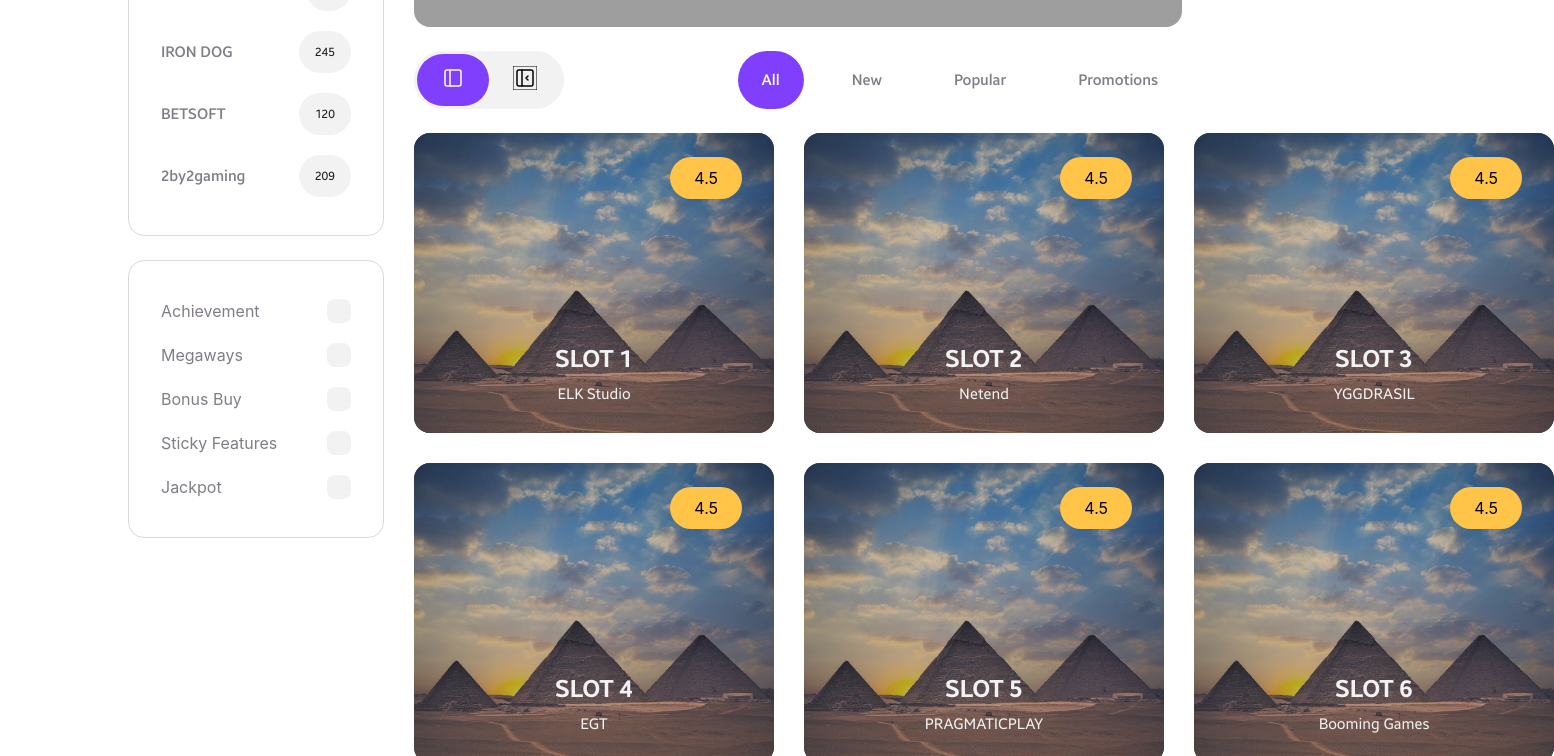
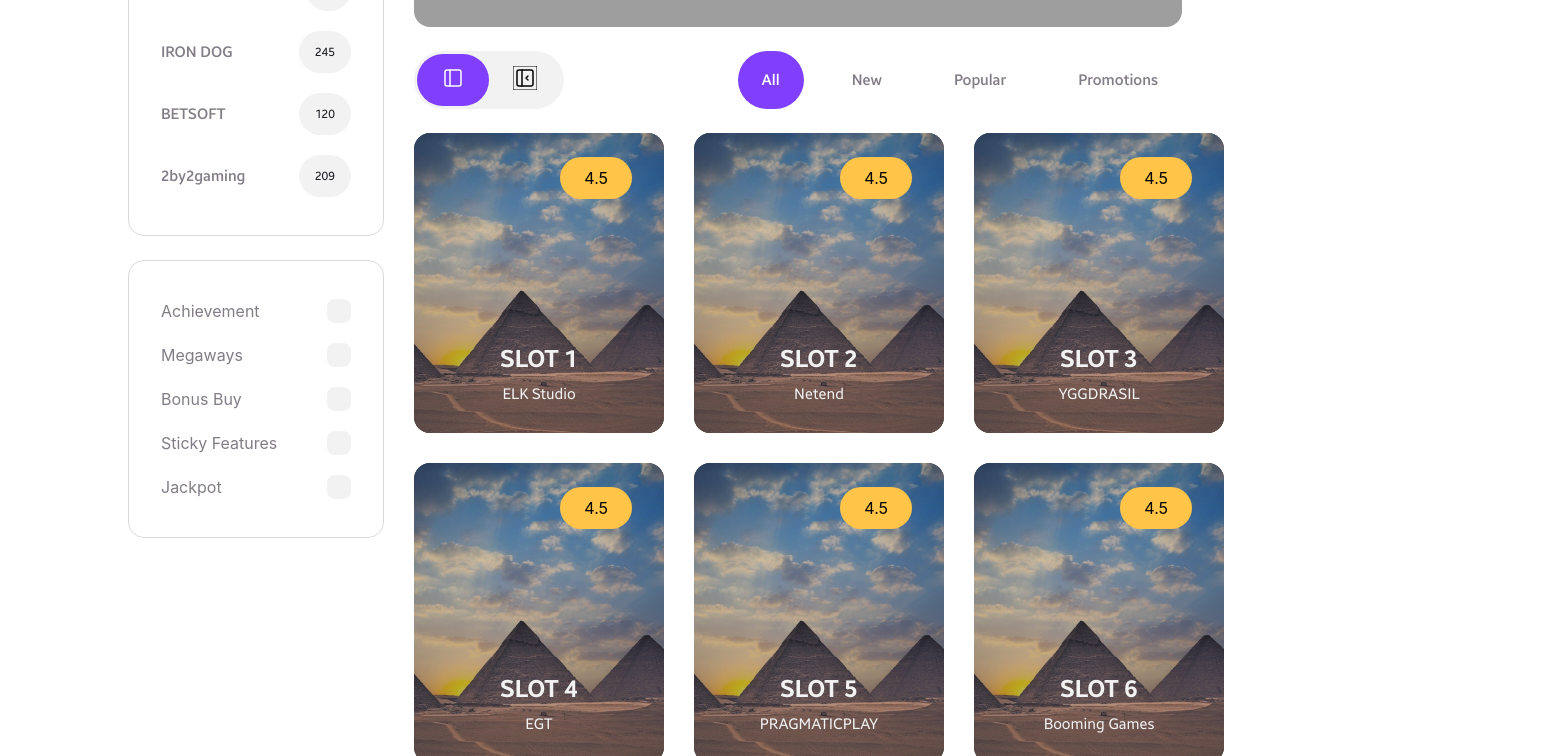
Before and after one commit to stoura90/Optimobet-website, a Next.js app: page /slots in a window 1280 px wide. Shown: the part 560-1316 px from the top of the page, 1554 px wide, since content can reach past the window. Built offline with nearby package versions, Linux system fonts and the light colour scheme; grey boxes are pictures that could not be loaded.

Commit message:
slots animation temp fix

```diff
--- a/pages/slots/index.js
+++ b/pages/slots/index.js
@@ -10,6 +10,7 @@ import CheckboxFilter from '../../components/filters/CheckboxFilter';
 import CountFilter from '../../components/filters/CountFilter';
 import Slot from '../../components/Slot';
 import { ReactSVG } from 'react-svg';
+import useWindowSize from '../../hooks/useWindowSize';
 
 const filter1 = [
     {
@@ -159,6 +160,7 @@ export default function SlotsPage() {
     const [sidebarShown, setSidebarShown] = useState(true);
     const [filter, setFilter] = useState('All');
     const [slots, setSlots] = useState(_slots);
+    const { height, width } = useWindowSize();
 
     const controlVariants = {
         left: {
@@ -205,10 +207,10 @@ export default function SlotsPage() {
 
     const slotsVariants = {
         wide: {
-            gridTemplateColumns: 'repeat(4, 360px)',
+            gridTemplateColumns: 'repeat(4, 1fr)',
         },
         narrow: {
-            gridTemplateColumns: 'repeat(3, 360px)',
+            gridTemplateColumns: 'repeat(3, 1fr) 0px',
         }
     }
 
@@ -345,10 +347,13 @@ export default function SlotsPage() {
                     variants={slotsVariants}
                     animate={sidebarShown ? 'narrow' : 'wide'}
                     className={styles.slots}
+                    layout
                 >
-                    {
-                        renderSlots(sidebarShown)
-                    }
+                    <LayoutGroup>
+                        {
+                            renderSlots(sidebarShown)
+                        }
+                    </LayoutGroup>
                 </motion.div>
             </motion.div>
         </div>
--- a/styles/pages/Slots.module.css
+++ b/styles/pages/Slots.module.css
@@ -132,7 +132,7 @@
 
 .slots {
     display: grid;
-    grid-template-columns: repeat(3, calc(33% - 15px));
+    grid-template-columns: repeat(3, 1fr);
     gap: 30px;
     width: 100%;
 }
```
Also changed, not shown: components/Slot.js (+6 -6 lines).
